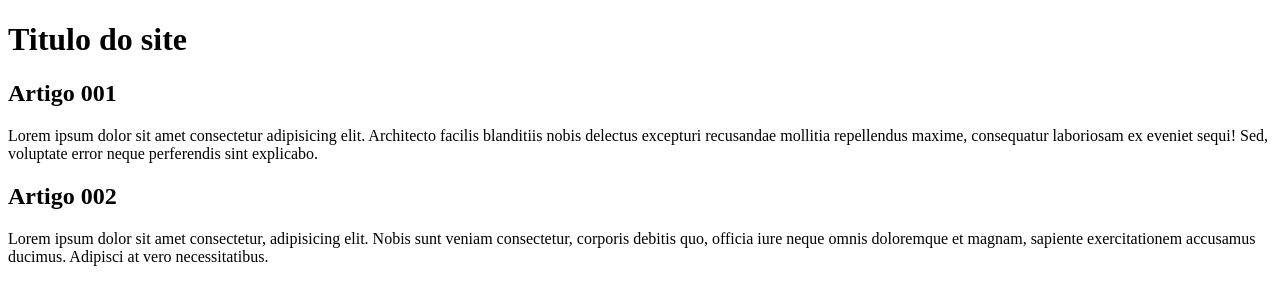
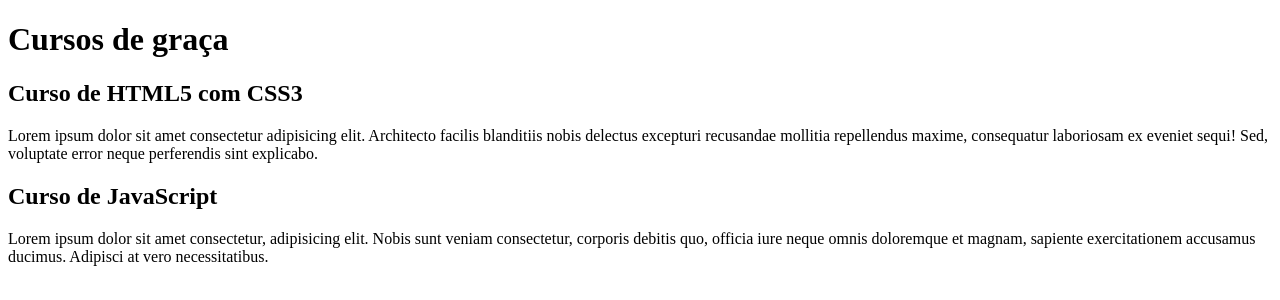
Before and after one commit to EdvaniaPaula/projeto-site, a plain HTML site: page index.html in a window 1280 px wide. Drawn offline with Linux system fonts and the light colour scheme.

Commit message:
inicio conteudo

```diff
--- a/index.html
+++ b/index.html
@@ -9,14 +9,14 @@
 <body>
      <main>
          <header>
-             <h1>Titulo do site</h1>
+             <h1>Cursos de graça</h1>
          </header>
          <article>
-             <h2>Artigo 001</h2>
+             <h2>Curso de HTML5 com CSS3</h2>
              <p>Lorem ipsum dolor sit amet consectetur adipisicing elit. Architecto facilis blanditiis nobis delectus excepturi recusandae mollitia repellendus maxime, consequatur laboriosam ex eveniet sequi! Sed, voluptate error neque perferendis sint explicabo.</p>
          </article>
           <article>
-              <h2>Artigo 002</h2>
+              <h2>Curso de JavaScript</h2>
               <p>Lorem ipsum dolor sit amet consectetur, adipisicing elit. Nobis sunt veniam consectetur, corporis debitis quo, officia iure neque omnis doloremque et magnam, sapiente exercitationem accusamus ducimus. Adipisci at vero necessitatibus.</p>
           </article>
      </main>
```
